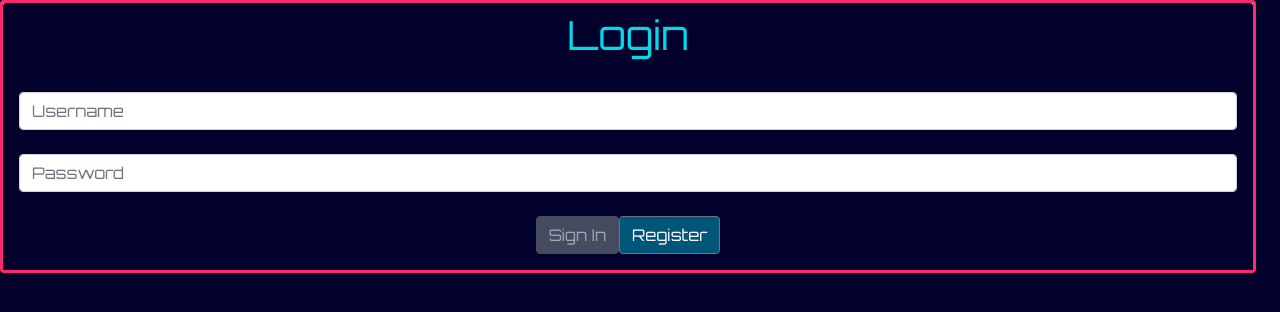
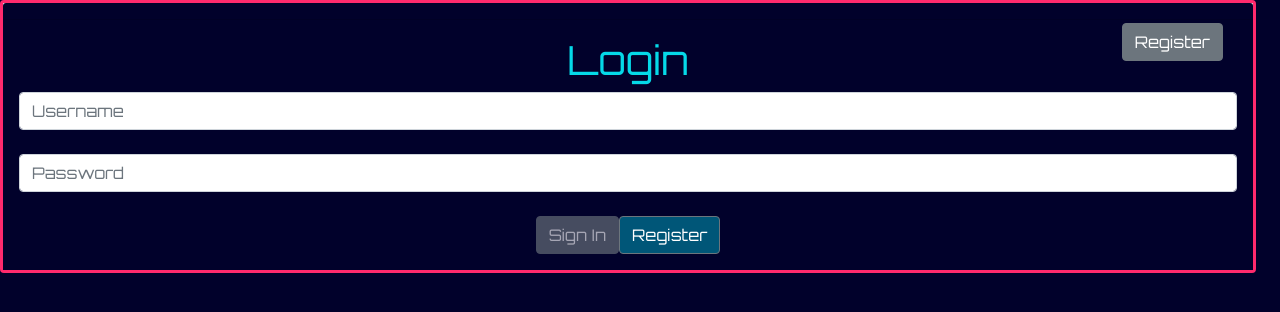
Before and after one commit to Jnwong116/Event-Planner, a React (Create React App) app: page /login in a window 1280 px wide. Shown: the top 312 px of the page. Built offline with nearby package versions, Linux system fonts and the light colour scheme; no server answers.

Commit message:
register and login views work

```diff
--- a/src/App.js
+++ b/src/App.js
@@ -47,11 +47,11 @@ class App extends React.Component {
           <Switch> { /* Similar to a switch statement - shows the component depending on the URL path */ }
             { /* Each Route below shows a different component depending on the exact path in the URL  */ }
             <Route
-                exact path={["/", "/login", "/dashboard"] /* any of these URLs are accepted. */ }
+                exact path={["/", "/login", "/register", "/dashboard"] /* any of these URLs are accepted. */ }
                 render={ props => (
                     <div className="app">
                         { /* Different componenets rendered depending on if someone is logged in. */}
-                        {!currentUser ? <Login {...props} app={this} /> : (dashPage==0 ? <HomePage {...props} app={this}/>: dashPage==1 ? <EditProfile {...props} app={this}/> : <EventPage {...props} app={this}/>)}
+                        {!currentUser ? (dashPage==3 ? <Register {...props} app={this} /> : <Login {...props} app={this}/>): (dashPage==0 ? <HomePage {...props} app={this}/>: (dashPage==1 ? <EditProfile {...props} app={this}/> : (dashPage==2 ? <EventPage {...props} app={this}/> : <div></div>)))}
                     </div>                   // ... spread operator - provides all of the props in the props object
 
                 )}
--- a/src/react-components/HomePage/index.js
+++ b/src/react-components/HomePage/index.js
@@ -95,6 +95,7 @@ class HomePage extends React.Component {
                 <div className="row mb-5">
                     {
                         this.state.eventsList.map((item, i) => {
+                            console.log(item)
                             return (
                             <div className="col-3">
                                 <div className="card pu">
--- a/src/react-components/Login/index.js
+++ b/src/react-components/Login/index.js
@@ -69,11 +69,18 @@ class Login extends React.Component {
 
       <div className="card text-center card-main">
         <div className="card-header header-bg">
-          <h1 className="Title">
-            Login
-          </h1>
+          <div className="profile">
+            <Link  to={"./../register"}>
+              <Button className="userProfile" onClick={()=>{app.setState({dashPage: 3})}}>
+                  <span >Register</span>
+              </Button>
+            </Link>
+          </div>
         </div>
         <div className="card-body cardb-bg cyber-border">
+          <h1 className="Title">
+              Login
+          </h1>
         <form>
 
 
--- a/src/react-components/Register/index.js
+++ b/src/react-components/Register/index.js
@@ -1,6 +1,9 @@
 import React from "react";
+import { Link } from "react-router-dom";
+
 import UserInfoForm from "../UserInfoForm";
 import {Button} from "reactstrap";
+
 import {addUser} from "../../actions/register"
 //import "./styles.css";
 // TODO: finish this.
@@ -26,7 +29,16 @@ class Register extends React.Component{
 
         return(
             <div className="card text-center card-main">
-            <div className="card-header header-bg">
+                <div className="card-header header-bg">
+                    <div className="profile">
+                        <Link  to={"./../login"}>
+                        <Button className="userProfile" onClick={()=>{app.setState({dashPage: 0})}}>
+                            <span >Login</span>
+                        </Button>
+                        </Link>
+                    </div>
+                </div>
+            <div className="card-body header-bg">
             <h1 className="Title">Register</h1>
                 <UserInfoForm
                 name = {this.state.name}
```
